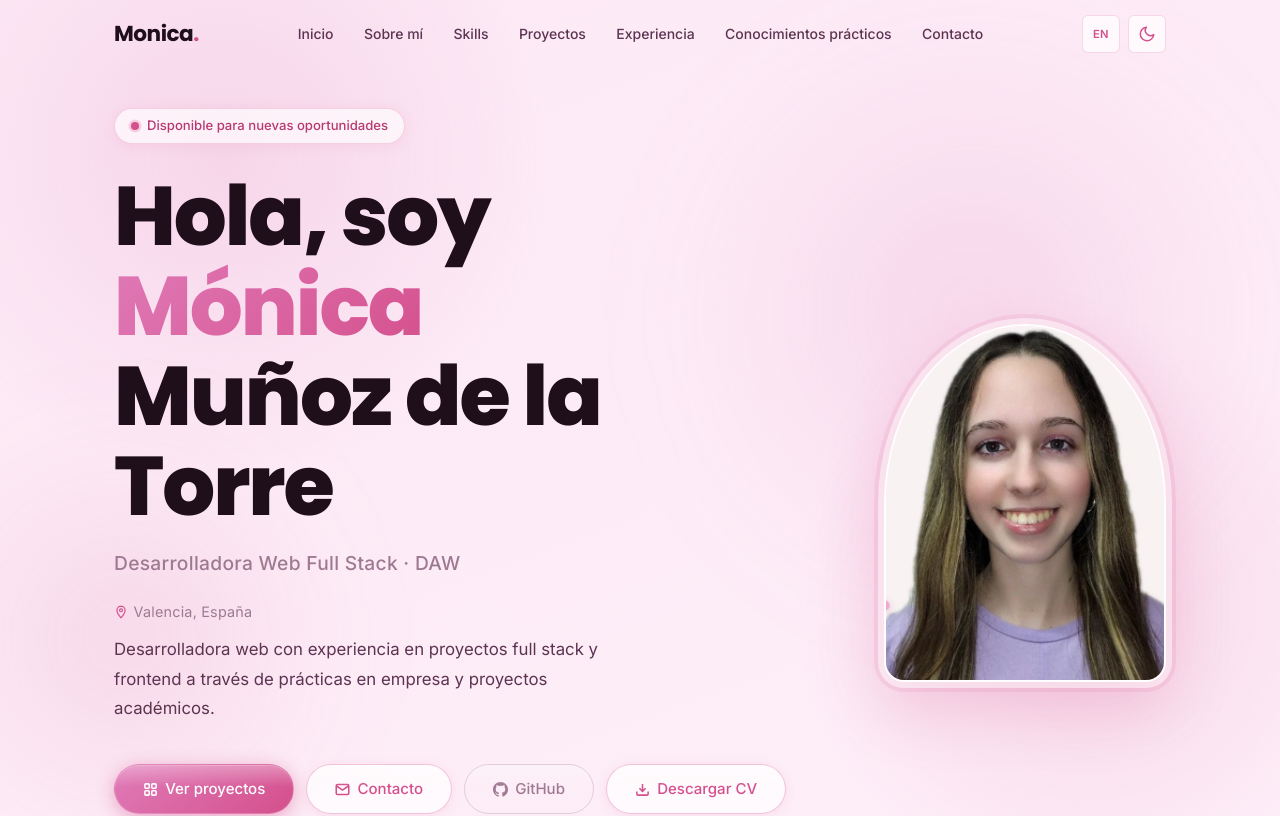
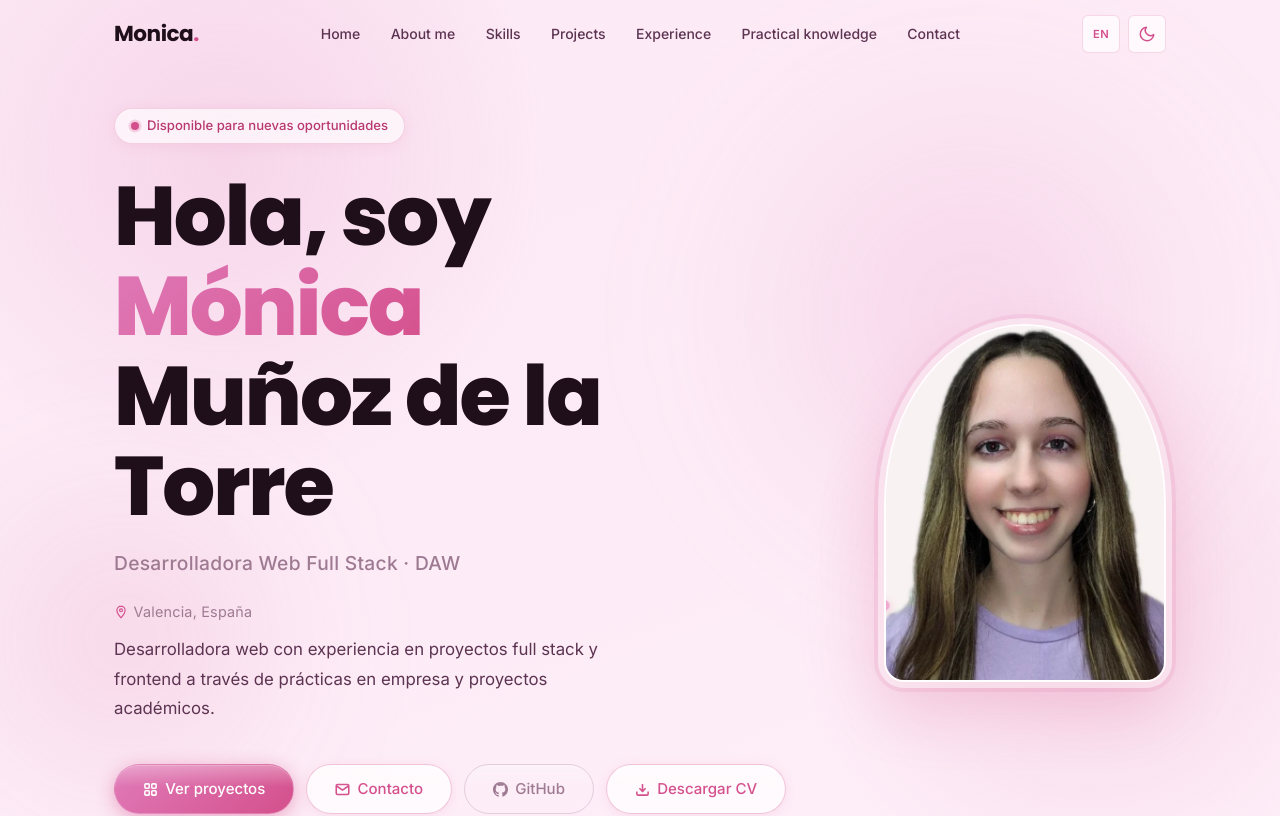
Before and after one commit to Monica-pxl/portfolio-monica, a React (Vite) app: page / in a window 1280 px wide. Shown: the top 816 px of the page. Built offline with nearby package versions, Linux system fonts and the light colour scheme.

Commit message:
Error solucionado en links navbar

```diff
--- a/src/i18n/translations.ts
+++ b/src/i18n/translations.ts
@@ -2,13 +2,13 @@ export const translations = {
   es: {
     navbar: {
       links: [
-        { label: 'Inicio', href: '#inicio' },
-        { label: 'Sobre mí', href: '#sobre-mi' },
+        { label: 'Home', href: '#hero' },
+        { label: 'About me', href: '#about' },
         { label: 'Skills', href: '#skills' },
-        { label: 'Proyectos', href: '#proyectos' },
-        { label: 'Experiencia', href: '#experiencia' },
-        { label: 'Conocimientos prácticos', href: '#conocimientos-practicos' },
-        { label: 'Contacto', href: '#contacto' },
+        { label: 'Projects', href: '#projects' },
+        { label: 'Experience', href: '#experience' },
+        { label: 'Practical knowledge', href: '#learned' },
+        { label: 'Contact', href: '#contact' },
       ],
       toggleDark: 'Activar modo oscuro',
       toggleLight: 'Activar modo claro',
```
